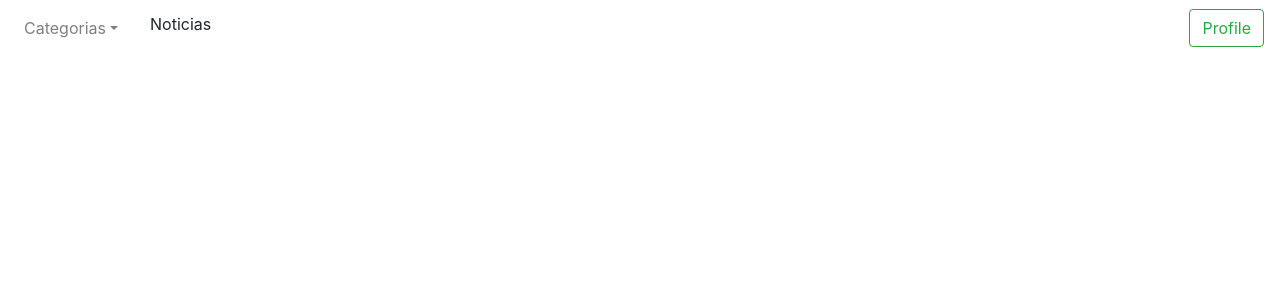
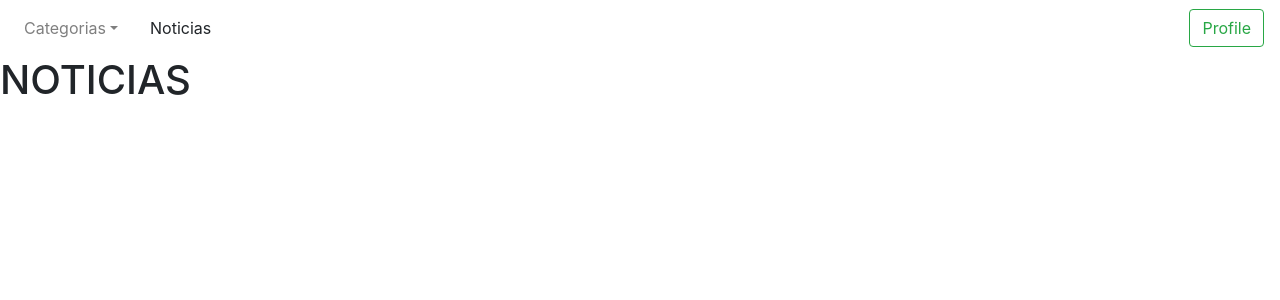
Before and after one commit to MarioR9/projectApp, a React (Create React App) app: page /noticias in a window 1280 px wide. Shown: the top 300 px of the page. Built offline with nearby package versions, Linux system fonts and the light colour scheme.

Commit message:
noticias component added

```diff
--- a/src/App.js
+++ b/src/App.js
@@ -9,7 +9,7 @@ import {
 
 import Home from './components/home.js'
 import NavBar from './components/navigation.js' //exported component.
-
+import Noticias from './components/noticias.js'
 export default class App extends React.Component {
 
 
@@ -25,10 +25,10 @@ export default class App extends React.Component {
           <Switch>
             <Route exact path='/'><Redirect to="/home" /></Route>
             <Route path='/home' component={Home}/>
-            <Route path='/home' component={Home}/>
-            <Route path='/home' component={Home}/>
-            <Route path='/home' component={Home}/>
-            <Route path='/home' component={Home}/>
+            <Route path='/noticias' component={Noticias}/>
+            <Route path='/futbol' component={Home}/>
+            <Route path='/basket' component={Home}/>
+            <Route path='/golf' component={Home}/>
             <Route path='/home' component={Home}/>
 
           </Switch>
--- a/src/components/navigation.js
+++ b/src/components/navigation.js
@@ -22,8 +22,8 @@ export default class Navigation extends React.Component{
               <NavDropdown.Item href="/graduacion">Graduacion</NavDropdown.Item>
             </NavDropdown>
             </NavDropdown>
-            <NavDropdown.Item href="noticias">Noticias</NavDropdown.Item>
           </Nav>
+          <NavDropdown.Item href="/noticias">Noticias</NavDropdown.Item>
             <Button variant="outline-success">Profile</Button>
       </Navbar.Collapse>
       </Navbar>
--- /dev/null
+++ b/src/components/noticias.js
@@ -0,0 +1,12 @@
+import React from 'react'
+
+export default class Noticias extends React.Component{
+    render(){
+        return(
+            <div>
+                <h1>NOTICIAS</h1>
+
+            </div>
+        )
+    }
+}
```
